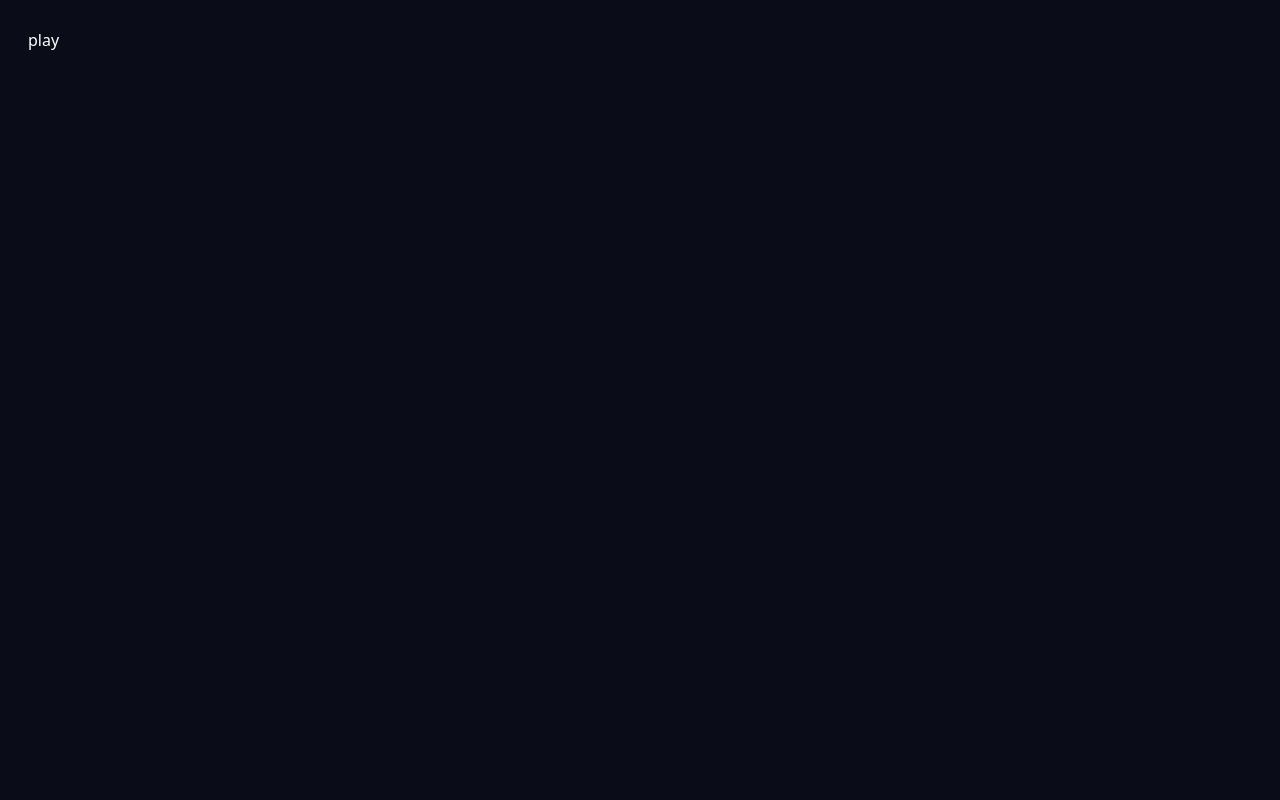
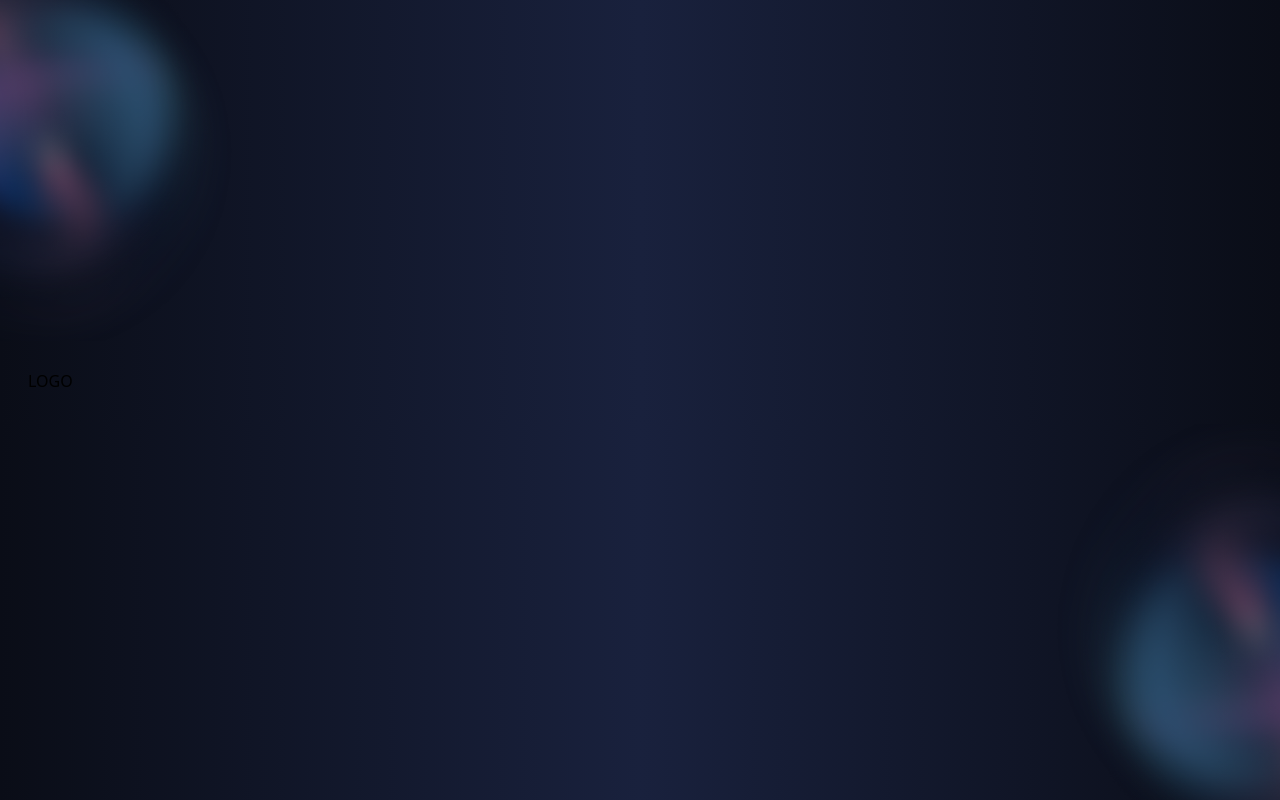
Before and after one commit to kawtharayomide/website_projects, a website: page src/index.html in a window 1280 px wide. Drawn offline with Linux system fonts and the light colour scheme.

Commit message:
started codin

```diff
--- a/src/index.html
+++ b/src/index.html
@@ -7,9 +7,16 @@
     <link rel="stylesheet" href="https://fonts.googleapis.com/css2?family=Inter:wght@100..900&family=Montserrat:ital,wght@0,100..900;1,100..900&family=Poppins:ital,wght@0,100;0,200;0,300;0,400;0,500;0,600;0,700;0,800;0,900;1,100;1,200;1,300;1,400;1,500;1,600;1,700;1,800;1,900&family=Quicksand:wght@300..700&display=swap">
     <title>AI</title>
 </head>
-<body class="bg-[#0A0D17]">
-    <div class="container mx-auto py-7 px-7">
-<p class="text-small text-white">play</p>
+
+<body class="bg-gradient-to-r from-[#0A0D17] via-[#19213D] to-[#0A0D17]">
+    <div class="container flex justify-between">
+        <img class=" w-80 opacity-40% " src="../src/styles/assets/left side.png" alt="">
+        <img class=" w-80 absolute bottom-0 right-0" src="../src/styles/assets/right.png" alt="">
     </div>
+     <div class="container mx-auto py-7 px-7">
+        <nav class="">LOGO</nav>
+     </div>
 </body>
+
+
 </html
```
Also changed, not shown: left.png (added), src/styles/assets/left side.png (added), src/styles/assets/right.png (added), src/styles/styles.css.
